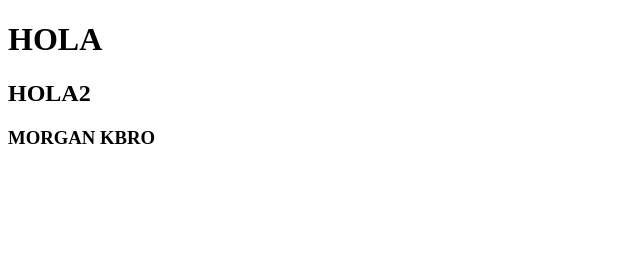
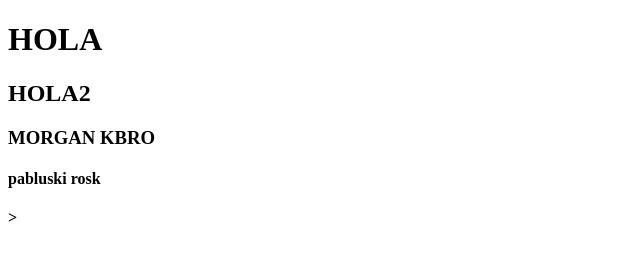
Before and after one commit to PabloRuelasR/RSU, a plain HTML site: page index.html in a window 1280 px wide. Shown: the full height of the page, 0-640 px from the left. Drawn offline with Linux system fonts and the light colour scheme.

Commit message:
despliegue1

```diff
--- a/index.html
+++ b/index.html
@@ -10,5 +10,6 @@
     <h1>HOLA</h1>
     <h2>HOLA2</h2>
     <h3>MORGAN KBRO</h3>
+    <h4>pabluski rosk<h4>>
 </body>
 </html>
```
